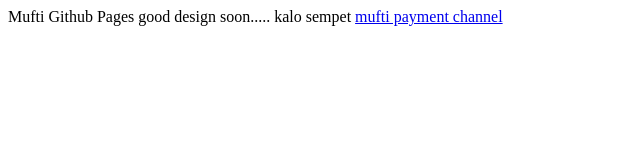
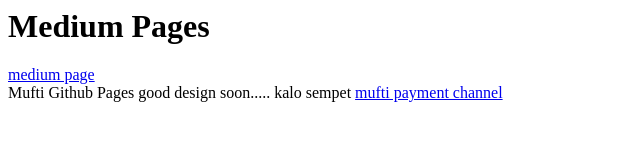
Before and after one commit to mufti1/mufti1.github.io, a plain HTML site: page index.html in a window 1280 px wide. Shown: the whole page, without its empty margins (0-640 px from the left). Drawn offline with Linux system fonts and the light colour scheme.

Commit message:
Update index.html

```diff
--- a/index.html
+++ b/index.html
@@ -1,3 +1,5 @@
+<h1> Medium Pages </h1>
+<a href="https://medium.com/@muftiismirizqi"> medium page </a> <br>
 Mufti Github Pages
 good design
 soon.....
```
